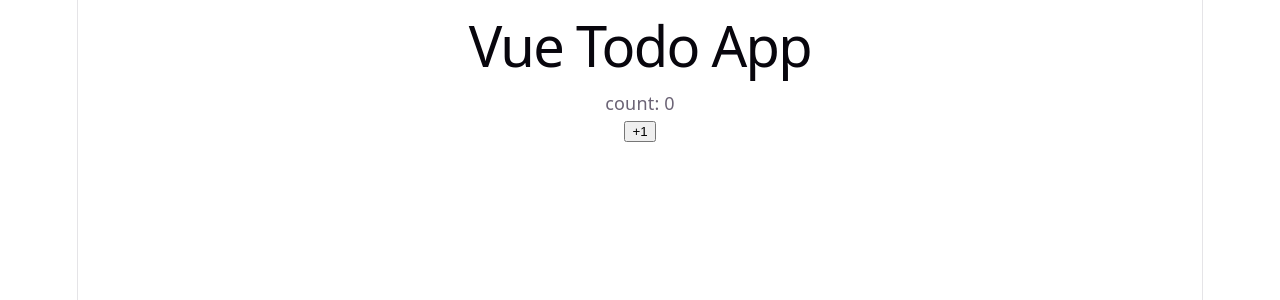
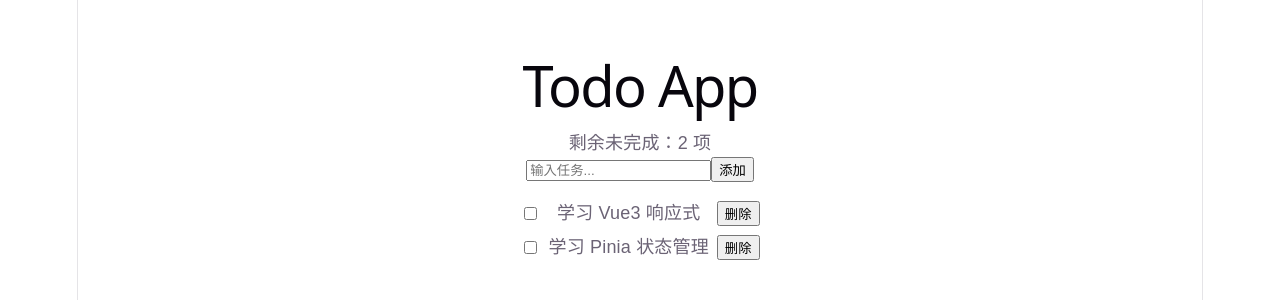
Before and after one commit to barnett-yuxiang/vue-todo, a Vue app: page / in a window 1280 px wide. Shown: the top 300 px of the page. Built offline with nearby package versions, Linux system fonts and the light colour scheme.

Commit message:
feat: implement Todo functionality with add, toggle, and remove features; create TodoItem component

```diff
--- a/src/App.vue
+++ b/src/App.vue
@@ -1,13 +1,57 @@
 <script setup lang="ts">
-import { ref } from 'vue';
+import { ref, computed } from 'vue'
+import TodoItem from './components/TodoItem.vue'  // ← 新增
 
-const count = ref(0)
+interface Todo {
+  id: number
+  text: string
+  done: boolean
+}
+
+const todos = ref<Todo[]>([
+  { id: 1, text: '学习 Vue3 响应式', done: false },
+  { id: 2, text: '学习 Pinia 状态管理', done: false },
+])
+
+const inputText = ref('')
+const remaining = computed(() => todos.value.filter(t => !t.done).length)
+
+function addTodo() {
+  if (!inputText.value.trim()) return
+  todos.value.push({ id: Date.now(), text: inputText.value.trim(), done: false })
+  inputText.value = ''
+}
+
+function toggleTodo(id: number) {
+  const todo = todos.value.find(t => t.id === id)
+  if (todo) todo.done = !todo.done
+}
+
+function removeTodo(id: number) {
+  todos.value = todos.value.filter(t => t.id !== id)
+}
 </script>
 
 <template>
-  <div>
-    <h1>Vue Todo App</h1>
-    <p>count: {{ count }}</p>
-    <button @click="count++">+1</button>
+  <div style="max-width: 500px; margin: 40px auto; font-family: sans-serif;">
+    <h1>Todo App</h1>
+    <p>剩余未完成：{{ remaining }} 项</p>
+
+    <div>
+      <input v-model="inputText" placeholder="输入任务..." @keyup.enter="addTodo" />
+      <button @click="addTodo">添加</button>
+    </div>
+
+    <ul style="padding: 0; list-style: none;">
+      <TodoItem
+        v-for="todo in todos"
+        :key="todo.id"
+        :id="todo.id"
+        :text="todo.text"
+        :done="todo.done"
+        @toggle="toggleTodo"
+        @remove="removeTodo"
+      />
+    </ul>
   </div>
 </template>
--- /dev/null
+++ b/src/components/TodoItem.vue
@@ -0,0 +1,28 @@
+<script setup lang="ts">
+// defineProps：声明这个组件从外部接收什么数据
+const props = defineProps<{
+  id: number
+  text: string
+  done: boolean
+}>()
+
+// defineEmits：声明这个组件会向外发出什么事件
+const emit = defineEmits<{
+  toggle: [id: number]
+  remove: [id: number]
+}>()
+</script>
+
+<template>
+  <li style="display: flex; align-items: center; gap: 8px; margin: 8px 0;">
+    <input
+      type="checkbox"
+      :checked="props.done"
+      @change="emit('toggle', props.id)"
+    />
+    <span :style="{ textDecoration: props.done ? 'line-through' : 'none', flex: 1 }">
+      {{ props.text }}
+    </span>
+    <button @click="emit('remove', props.id)">删除</button>
+  </li>
+</template>
```
Also changed, not shown: src/components/HelloWorld.vue (deleted, +0 -93 lines).
